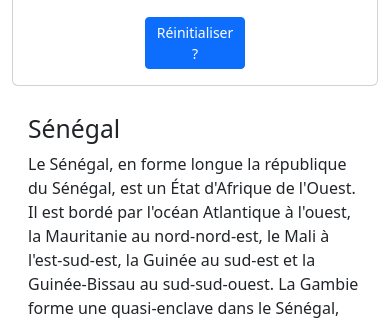
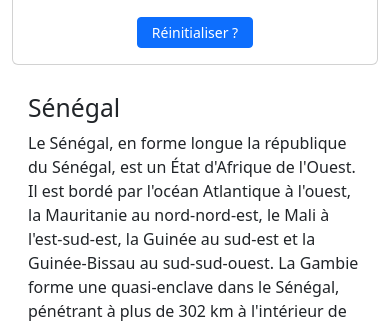
Before and after one commit to ousdiallo/moving-in-senegal, a Flask app: template templates/after.html in a window 390 px wide. Shown: the part 518-839 px from the top of the page. Run offline with Flask 2, Linux system fonts and the light colour scheme; the template is opened without the code that fills it, so the values that code supplies are empty.

Commit message:
Fixed viewport scale

```diff
--- a/templates/after.html
+++ b/templates/after.html
@@ -11,9 +11,9 @@
       crossorigin="anonymous"
     />
     <style>
-      @media (max-width: 768px) {
+      @media (max-width: 540px) {
         .btn, .btn-primary {
-        width:30%;
+        width:35%;
     }
 }
     </style>
```
